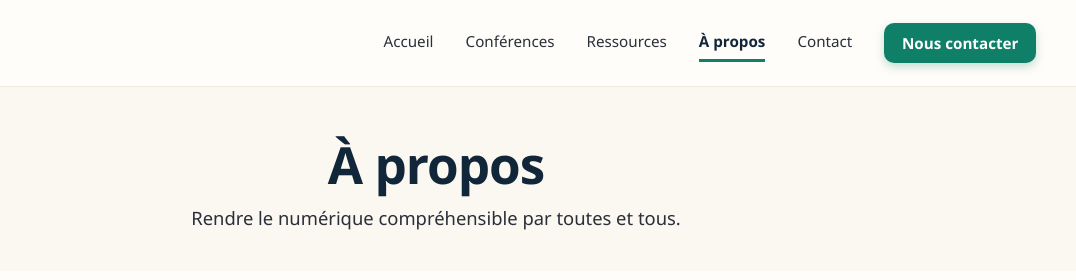
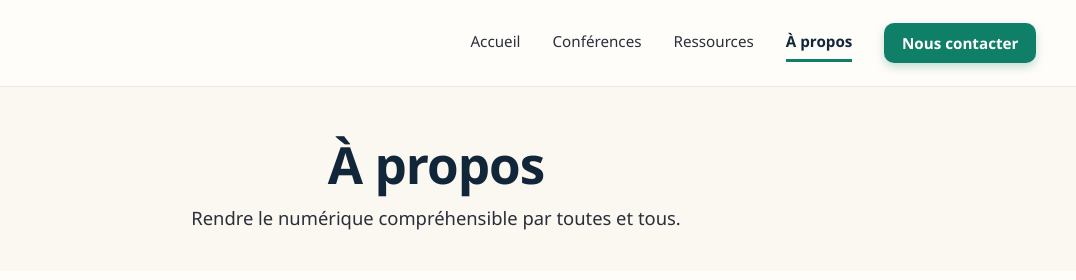
Before and after one commit to kim-ngn/rendez-vous-numerique, a plain HTML site: page a-propos.html in a window 1280 px wide. Shown: the top 280 px of the page, 204-1280 px from the left. Drawn offline with Linux system fonts and the light colour scheme.

Commit message:
Retire le lien Contact du menu
Co-Authored-By: Claude Sonnet 5.5 <noreply@anthropic.com>

```diff
--- a/a-propos.html
+++ b/a-propos.html
@@ -17,7 +17,6 @@
     <a href="index.html#conferences">Conférences</a>
     <a href="ressources.html">Ressources</a>
     <a href="a-propos.html" class="active">À propos</a>
-    <a href="#contact">Contact</a>
     <a href="contact.html" class="btn btn-small">Nous contacter</a>
   </nav>
 </header>
```
Also changed, not shown: contact.html (+0 -1 lines), index.html (+0 -1 lines), ressources.html (+0 -1 lines).
